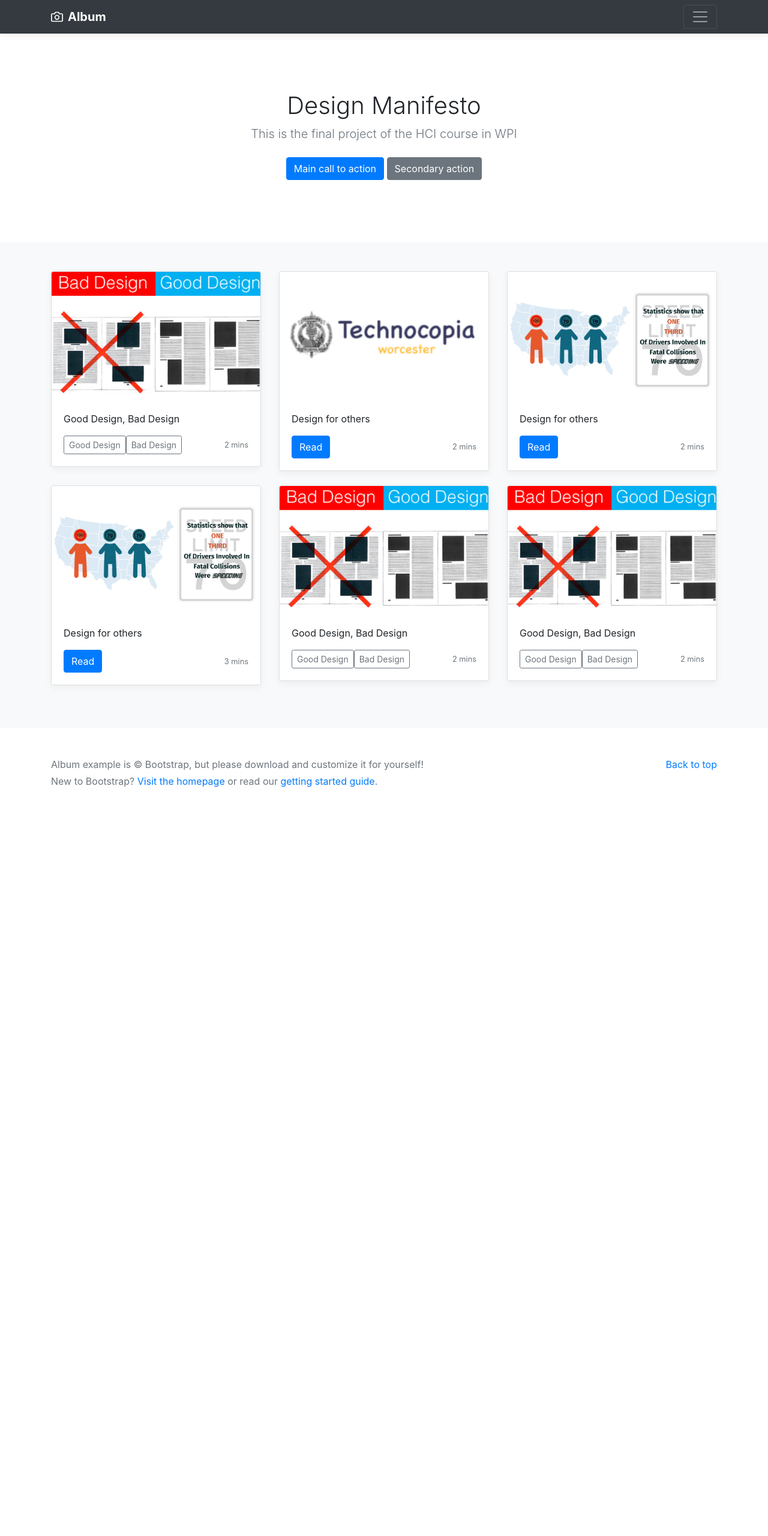
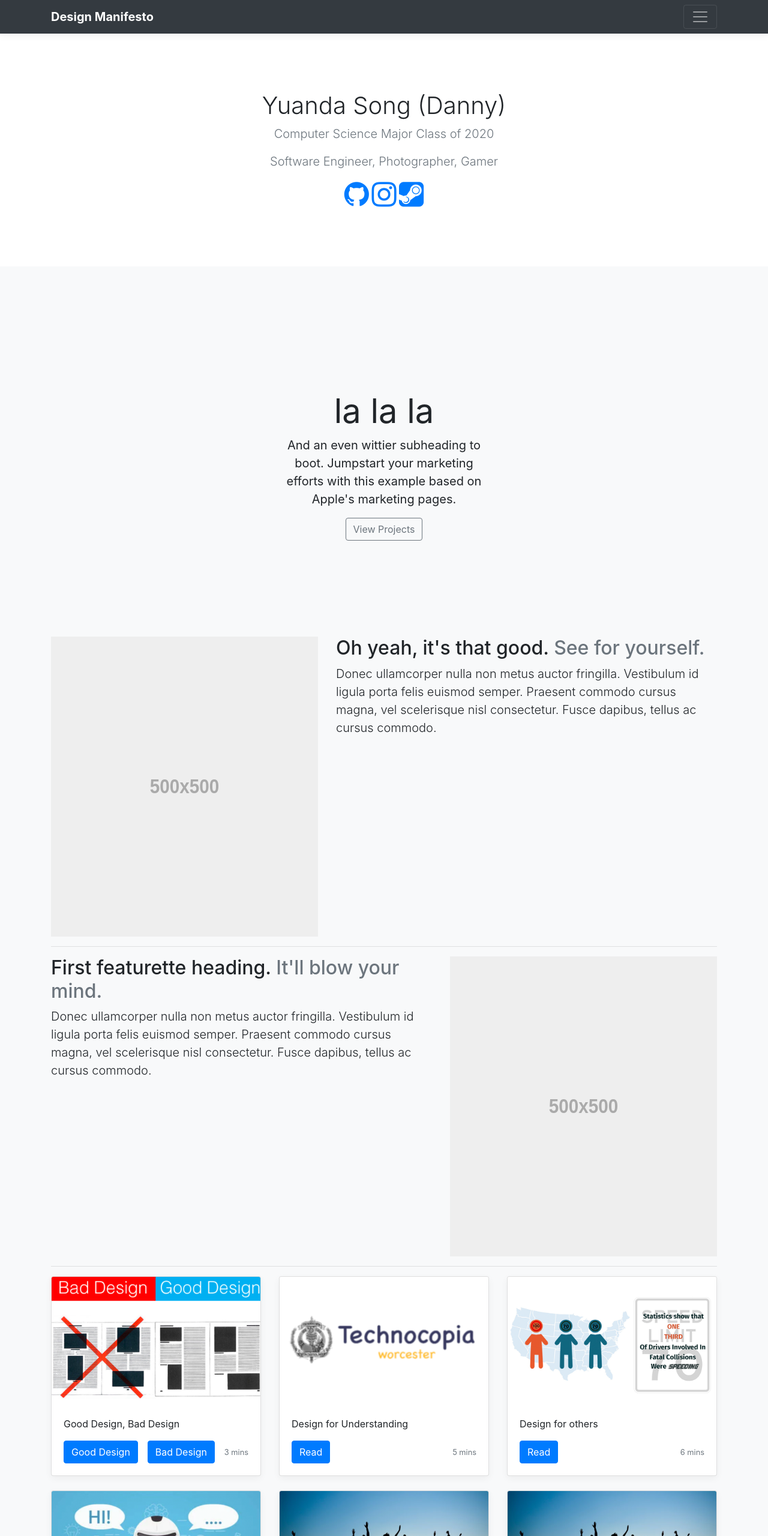
Before and after one commit to dannysongyd/dannysongyd.github.io, a plain HTML site: page index.html in a window 1280 px wide. Shown: the top 2560 px of the page at 60% size. Before the commit the page ends 1366 px from the top, so only its background shows below. Drawn offline with Linux system fonts and the light colour scheme.

Commit message:
made changes
made changes

```diff
--- a/index.html
+++ b/index.html
@@ -6,6 +6,9 @@
     <meta name="description" content="">
     <meta name="author" content="">
     <link rel="icon" href="https://getbootstrap.com/favicon.ico">
+
+	<link rel="stylesheet" href="https://cdnjs.cloudflare.com/ajax/libs/font-awesome/4.7.0/css/font-awesome.min.css">
+
 
     <title>Design Manifesto</title>
 
@@ -40,8 +43,8 @@
       <div class="navbar navbar-dark bg-dark box-shadow">
         <div class="container d-flex justify-content-between">
           <a href="https://getbootstrap.com/docs/4.1/examples/album/#" class="navbar-brand d-flex align-items-center">
-            <svg xmlns="http://www.w3.org/2000/svg" width="20" height="20" viewBox="0 0 24 24" fill="none" stroke="currentColor" stroke-width="2" stroke-linecap="round" stroke-linejoin="round" class="mr-2"><path d="M23 19a2 2 0 0 1-2 2H3a2 2 0 0 1-2-2V8a2 2 0 0 1 2-2h4l2-3h6l2 3h4a2 2 0 0 1 2 2z"></path><circle cx="12" cy="13" r="4"></circle></svg>
-            <strong>Album</strong>
+
+            <strong>Design Manifesto</strong>
           </a>
           <button class="navbar-toggler" type="button" data-toggle="collapse" data-target="#navbarHeader" aria-controls="navbarHeader" aria-expanded="false" aria-label="Toggle navigation">
             <span class="navbar-toggler-icon"></span>
@@ -54,18 +57,64 @@
 
       <section class="jumbotron text-center">
         <div class="container">
-          <h1 class="jumbotron-heading">Design Manifesto</h1>
-          <p class="lead text-muted">This is the final project of the HCI course in WPI</p>
+          <h1 class="jumbotron-heading">Yuanda Song (Danny)</h1>
+          <p class="lead text-muted">Computer Science Major Class of 2020</p>
+          <p class="lead text-muted">Software Engineer, Photographer, Gamer</p>
+
           <p>
-            <a href="https://getbootstrap.com/docs/4.1/examples/album/#" class="btn btn-primary my-2">Main call to action</a>
-            <a href="https://getbootstrap.com/docs/4.1/examples/album/#" class="btn btn-secondary my-2">Secondary action</a>
+	<a class="fa fa-github" href="https://github.com/dannysongyd "style="font-size:48px;" role ="button"></a>
+	<a class="fa fa-instagram" href="https://www.instagram.com/dannys0ng/"style="font-size:48px;" role ="button"></a>
+	<a class="fa fa-steam-square" href="https://steamcommunity.com/id/dannysongyd/"style="font-size:48px;" role ="button"></a>
           </p>
+
+          </div>
         </div>
       </section>
 
       <div class="album py-5 bg-light">
         <div class="container">
           <div class="row">
+    <div class="position-relative overflow-hidden p-3 p-md-5 m-md-3 text-center bg-light">
+      <div class="col-md-5 p-lg-5 mx-auto my-5">
+        <h1 class="display-4 font-weight-normal">la la la</h1>
+        <p class="lead font-weight-normal">And an even wittier subheading to boot. Jumpstart your marketing efforts with this example based on Apple's marketing pages.</p>
+        <a href="#projects" class="btn btn-outline-secondary" href="#">View Projects</a>
+      </div>
+      <div class="product-device box-shadow d-none d-md-block"></div>
+      <div class="product-device product-device-2 box-shadow d-none d-md-block"></div>
+    </div>
+<!-- Text-->
+<div class="container marketing">
+        <div class="row featurette">
+          <div class="col-md-7 order-md-2">
+            <h2 class="featurette-heading">Oh yeah, it's that good. <span class="text-muted">See for yourself.</span></h2>
+            <p class="lead">Donec ullamcorper nulla non metus auctor fringilla. Vestibulum id ligula porta felis euismod semper. Praesent commodo cursus magna, vel scelerisque nisl consectetur. Fusce dapibus, tellus ac cursus commodo.</p>
+          </div>
+          <div class="col-md-5 order-md-1">
+            <img class="featurette-image img-fluid mx-auto" data-src="holder.js/500x500/auto" alt="Generic placeholder image">
+          </div>
+        </div>
+
+        <hr class="featurette-divider">
+
+        <div class="row featurette">
+          <div class="col-md-7">
+            <h2 class="featurette-heading">First featurette heading. <span class="text-muted">It'll blow your mind.</span></h2>
+            <p class="lead">Donec ullamcorper nulla non metus auctor fringilla. Vestibulum id ligula porta felis euismod semper. Praesent commodo cursus magna, vel scelerisque nisl consectetur. Fusce dapibus, tellus ac cursus commodo.</p>
+          </div>
+          <div class="col-md-5">
+            <img class="featurette-image img-fluid mx-auto" data-src="holder.js/500x500/auto" alt="Generic placeholder image">
+          </div>
+        </div>
+
+         <hr class="featurette-divider">
+
+         </div>
+
+
+
+
+
 <!-- Project1-->
             <div class="col-md-4">
               <div class="card mb-4 box-shadow">
@@ -73,15 +122,9 @@
                 <div class="card-body">
                   <p class="card-text">Good Design, Bad Design</p>
                   <div class="d-flex justify-content-between align-items-center">
-                    <div class="btn-group">
-                      <form action="https://medium.com/@dannysongyd/good-design-bad-design-assignment-good-design-395465924744" method="get">
-                      <button  type="submit" class="btn btn-sm btn-outline-secondary">Good Design</button>
-                      </form>
-					<form action="https://medium.com/@dannysongyd/good-design-bad-design-assignment-bad-design-a4e48603bcc9" method="get">
-                      <button  type="submit" class="btn btn-sm btn-outline-secondary">Bad Design</button>
-                      </form>
-                    </div>
-                    <small class="text-muted">2 mins</small>
+                    <a class="btn btn-primary" href="https://medium.com/@dannysongyd/good-design-bad-design-assignment-good-design-395465924744" role="button">Good Design</a>
+                    <a class="btn btn-primary" href="https://medium.com/@dannysongyd/good-design-bad-design-assignment-bad-design-a4e48603bcc9" role="button">Bad Design</a>
+                    <small class="text-muted">3 mins</small>
                   </div>
                 </div>
               </div>
@@ -92,11 +135,10 @@
               <div class="card mb-4 box-shadow">
                 <img class="card-img-top" src="PROJ2.png" alt="image">
                 <div class="card-body">
-                  <p class="card-text">Design for others</p>
+                  <p class="card-text">Design for Understanding</p>
                   <div class="d-flex justify-content-between align-items-center">
-                    <a class="btn btn-primary" href="https://medium.com/@dowdtd16/design-for-others-team-4-d82d38351c26" role="button">Read</a>
-
-                    <small class="text-muted">2 mins</small>
+                    <a name="projects" class="btn btn-primary" href="https://medium.com/@dowdtd16/design-for-others-team-4-d82d38351c26" role="button">Read</a>
+                    <small class="text-muted">5 mins</small>
                   </div>
                 </div>
               </div>
@@ -110,7 +152,7 @@
                   <p class="card-text">Design for others</p>
                   <div class="d-flex justify-content-between align-items-center">
                     <a class="btn btn-primary" href="https://medium.com/design-for-understanding-design-process/design-for-understanding-b3d08904b868" role="button">Read</a>
-                    <small class="text-muted">2 mins</small>
+                    <small class="text-muted">6 mins</small>
                   </div>
                 </div>
               </div>
@@ -120,9 +162,9 @@
 
             <div class="col-md-4">
               <div class="card mb-4 box-shadow">
-                <img class="card-img-top" src="PROJ3.png" alt="image">
+                <img class="card-img-top" src="PROJ4.png" alt="image">
                 <div class="card-body">
-                  <p class="card-text">Design for others</p>
+                  <p class="card-text">Design for Tension</p>
                   <div class="d-flex justify-content-between align-items-center">
                     <a class="btn btn-primary" href="https://medium.com/@dannysongyd/design-for-tension-group-18-f152946c0315" role="button">Read</a>
                     <small class="text-muted">3 mins</small>
@@ -135,19 +177,12 @@
 
             <div class="col-md-4">
               <div class="card mb-4 box-shadow">
-                <img class="card-img-top" src="PROJ1.png" alt="image">
+                <img class="card-img-top" src="PROJ5.png" alt="image">
                 <div class="card-body">
-                  <p class="card-text">Good Design, Bad Design</p>
+                  <p class="card-text">Design for Wellbeing</p>
                   <div class="d-flex justify-content-between align-items-center">
-                    <div class="btn-group">
-                      <form action="https://medium.com/@dannysongyd/good-design-bad-design-assignment-good-design-395465924744" method="get">
-                      <button  type="submit" class="btn btn-sm btn-outline-secondary">Good Design</button>
-                      </form>
-					<form action="https://medium.com/@dannysongyd/good-design-bad-design-assignment-bad-design-a4e48603bcc9" method="get">
-                      <button  type="submit" class="btn btn-sm btn-outline-secondary">Bad Design</button>
-                      </form>
-                    </div>
-                    <small class="text-muted">2 mins</small>
+                    <a class="btn btn-primary" href="https://medium.com/@brianrojas_78421/design-for-well-being-distractions-357ca3bf3b72" role="button">Read</a>
+                    <small class="text-muted">7 mins</small>
                   </div>
                 </div>
               </div>
@@ -156,37 +191,27 @@
 <!-- Project6-->
             <div class="col-md-4">
               <div class="card mb-4 box-shadow">
-                <img class="card-img-top" src="PROJ1.png" alt="image">
+                <img class="card-img-top" src="PROJ5.png" alt="image">
                 <div class="card-body">
-                  <p class="card-text">Good Design, Bad Design</p>
+                  <p class="card-text">Design for Another World</p>
                   <div class="d-flex justify-content-between align-items-center">
-                    <div class="btn-group">
-                      <form action="https://medium.com/@dannysongyd/good-design-bad-design-assignment-good-design-395465924744" method="get">
-                      <button  type="submit" class="btn btn-sm btn-outline-secondary">Good Design</button>
-                      </form>
-					<form action="https://medium.com/@dannysongyd/good-design-bad-design-assignment-bad-design-a4e48603bcc9" method="get">
-                      <button  type="submit" class="btn btn-sm btn-outline-secondary">Bad Design</button>
-                      </form>
-                    </div>
-                    <small class="text-muted">2 mins</small>
+                    <a class="btn btn-primary" href="https://medium.com/@brianrojas_78421/design-for-well-being-distractions-357ca3bf3b72" role="button">Read</a>
+                    <small class="text-muted">3 mins</small>
                   </div>
                 </div>
               </div>
             </div>
-            </div>
-          </div>
-        </div>
-      </div>
+
 
     </main>
 
     <footer class="text-muted">
       <div class="container">
         <p class="float-right">
-          <a href="https://getbootstrap.com/docs/4.1/examples/album/#">Back to top</a>
+          <a href="#top">Back to top</a>
         </p>
-        <p>Album example is © Bootstrap, but please download and customize it for yourself!</p>
-        <p>New to Bootstrap? <a href="https://getbootstrap.com/docs/4.1/">Visit the homepage</a> or read our <a href="https://getbootstrap.com/docs/4.1/getting-started/">getting started guide</a>.</p>
+        <p>References: Bootstrap, w3schools</p>
+
       </div>
     </footer>
 
--- /dev/null
+++ b/style.css
@@ -0,0 +1,142 @@
+* {
+  margin: 0;
+  padding: 0;
+}
+
+body {
+  background: #0A122A;
+}
+
+/* Let's style the wrapper in such away that,
+it should always be at the center of the browser */
+.wrapper {
+  position: absolute;
+  top: 50%;
+  left: 50%;
+  transform: translate(-50%, -50%);
+  width: 550px;
+}
+
+/* Style the Un-order list by setting its list-style to none */
+.wrapper ul {
+  list-style: none;
+}
+
+/* Style the list items inside the UL list, by setting its width, height and line-height
+  and float them to left and set its border and border-radius.
+ */
+.wrapper ul li {
+  width: 75px;
+  height: 75px;
+  line-height: 75px;
+  margin: 0 10px;
+  text-align: center;
+  cursor: pointer;
+  border-radius: 50%;
+  border: 5px solid #D8E2DC;
+  float: left;
+  transition: all 0.5s ease;
+}
+
+/* Style the icons by setting its color and margin-top value to 20px
+to align it properly */
+.wrapper ul li .fa {
+  color: #D8E2DC;
+  margin-top: 20px;
+  transition: all 0.5s ease;
+}
+
+/* Now target the specific li classes for styling and use box-shadow effect to border and text-shadow effect
+  to icons for glowing effect and use transition property for smooth transition effect. */
+/*facebook*/
+.wrapper ul li:hover.facebook {
+  border: 5px solid #3b5998;
+  box-shadow: 0 0 15px #3b5998;
+  transition: all 0.5s ease;
+}
+
+.wrapper ul li:hover .fa-facebook {
+  color: #3b5998;
+  text-shadow: 0 0 15px #3b5998;
+  transition: all 0.5s ease;
+}
+
+/*twitter*/
+.wrapper ul li:hover.twitter {
+  border: 5px solid #00aced;
+  box-shadow: 0 0 15px #00aced;
+  transition: all 0.5s ease;
+}
+
+.wrapper ul li:hover .fa-twitter {
+  color: #00aced;
+  text-shadow: 0 0 15px #00aced;
+  transition: all 0.5s ease;
+}
+
+/* instagram */
+.wrapper ul li:hover.instagram {
+  border: 5px solid #bc2a8d;
+  box-shadow: 0 0 15px #bc2a8d;
+  transition: all 0.5s ease;
+}
+
+.wrapper ul li:hover .fa-instagram {
+  color: #bc2a8d;
+  text-shadow: 0 0 15px #bc2a8d;
+  transition: all 0.5s ease;
+}
+
+/* google */
+.wrapper ul li:hover.google {
+  border: 5px solid #dd4b39;
+  box-shadow: 0 0 15px #dd4b39;
+  transition: all 0.5s ease;
+}
+
+.wrapper ul li:hover .fa-google {
+  color: #dd4b39;
+  text-shadow: 0 0 15px #dd4b39;
+  transition: all 0.5s ease;
+}
+
+/* whatsapp */
+.wrapper ul li:hover.whatsapp {
+  border: 5px solid #4dc247;
+  box-shadow: 0 0 15px #4dc247;
+  transition: all 0.5s ease;
+}
+
+.wrapper ul li:hover .fa-whatsapp {
+  color: #4dc247;
+  text-shadow: 0 0 15px #4dc247;
+  transition: all 0.5s ease;
+}
+
+
+/* media queries */
+
+@media screen and (max-width: 640px){
+  .wrapper {
+      width: 350px;
+  }
+  .wrapper ul li{
+      margin-top: 10px;
+  }
+  .wrapper ul li.google{
+      margin-left: 60px;
+  }
+}
+
+
+@media screen and (max-width: 340px){
+  .wrapper {
+      width: 150px;
+  }
+  .wrapper ul li{
+      margin:15px;
+  }
+  .wrapper ul li.google{
+      margin-left: 15px;
+  }
+}
```
Also changed, not shown: PROJ4.png (added), PROJ5.png (added).
